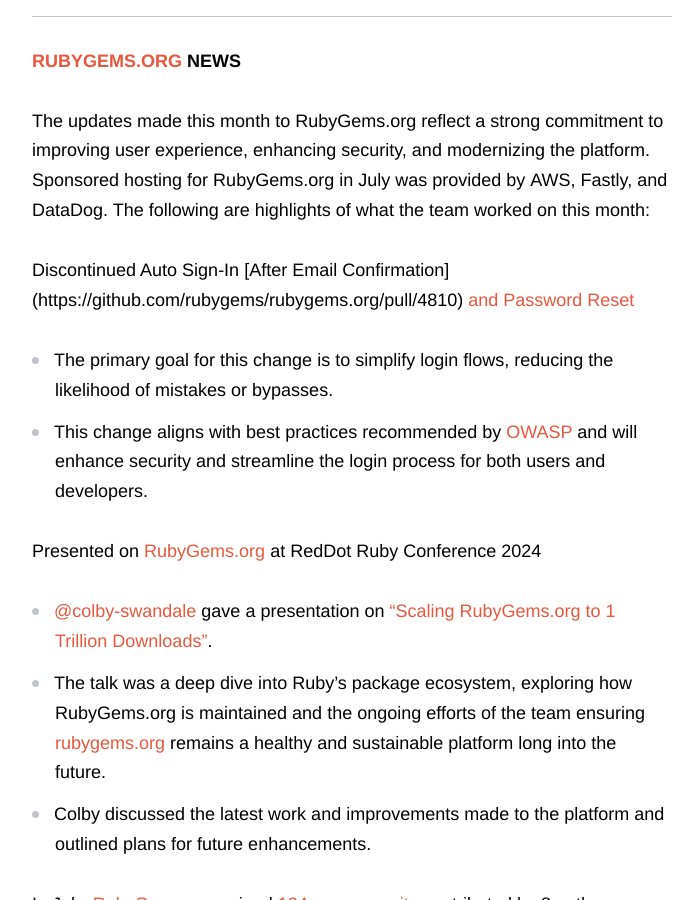
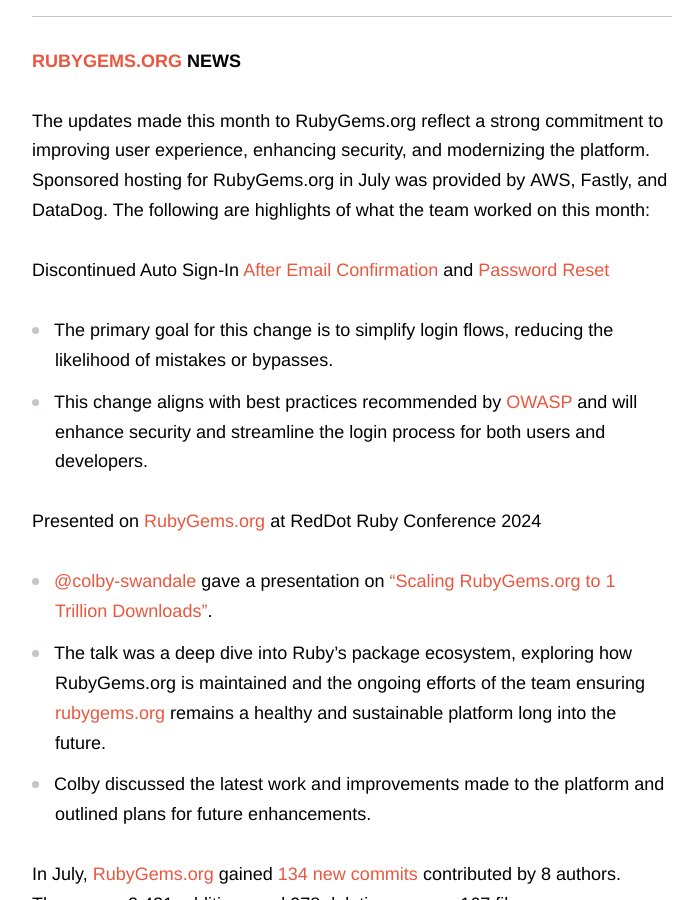
Before and after one commit to rubygems/rubygems.github.io, a Jekyll site: the page built from _posts/2024-08-19-july-rubygems-updates.md, in a window 1280 px wide and 900 px high, scrolled down 1836 px. Shown: the whole window, without its empty margins (438-1135 px from the left). Built offline with Jekyll 4.4.1, drawn with Linux system fonts in a browser that asks for light colours; comment, search, counter and statistics services are not loaded.

Commit message:
Update monthly post

```diff
--- a/_posts/2024-08-19-july-rubygems-updates.md
+++ b/_posts/2024-08-19-july-rubygems-updates.md
@@ -34,7 +34,7 @@
 
 The updates made this month to RubyGems.org reflect a strong commitment to improving user experience, enhancing security, and modernizing the platform. Sponsored hosting for RubyGems.org in July was provided by AWS, Fastly, and DataDog. The following are highlights of what the team worked on this month:
 
-**Discontinued Auto Sign-In** [**After Email Confirmation](https://github.com/rubygems/rubygems.org/pull/4810) [and Password Reset](https://github.com/rubygems/rubygems.org/pull/4811)**
+**Discontinued Auto Sign-In [After Email Confirmation](https://github.com/rubygems/rubygems.org/pull/4810) and [Password Reset](https://github.com/rubygems/rubygems.org/pull/4811)**
 
 - The primary goal for this change is to simplify login flows, reducing the likelihood of mistakes or bypasses.
 - This change aligns with best practices recommended by [OWASP](https://cheatsheetseries.owasp.org/cheatsheets/Forgot_Password_Cheat_Sheet.html#user-resets-password) and will enhance security and streamline the login process for both users and developers.
```
